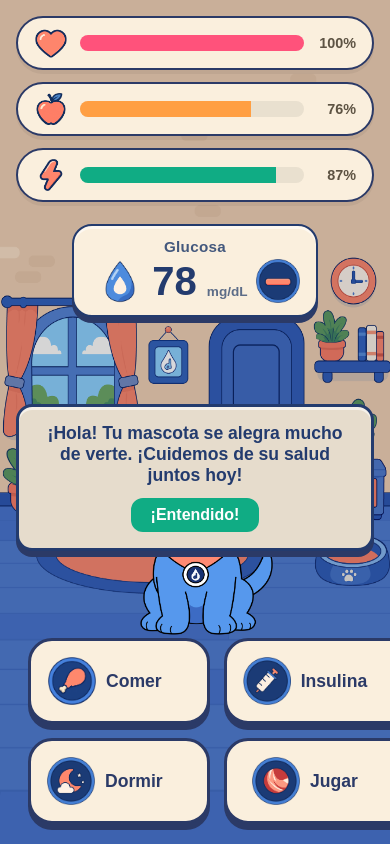
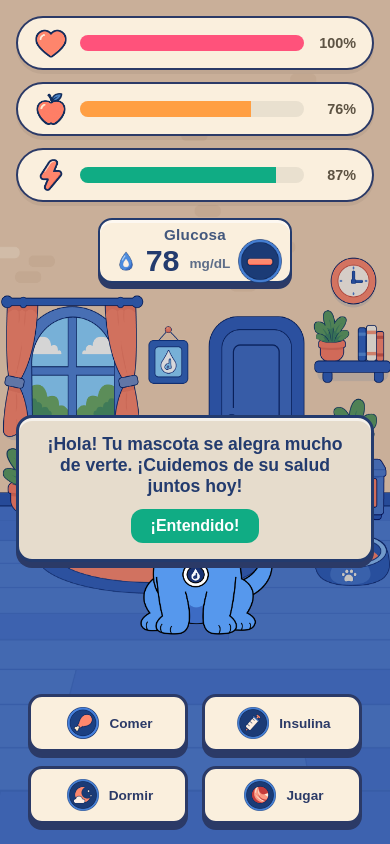
Before and after one commit to avesga2003/Diabetter-Mascota, a plain HTML site: page index.html in a window 390 px wide. Drawn offline with Linux system fonts and the light colour scheme.

Commit message:
Version responsive

```diff
--- a/cssstyle.css
+++ b/cssstyle.css
@@ -377,3 +377,59 @@ canvas {
     0% { transform: scale(0.8); opacity: 0; }
     100% { transform: scale(1); opacity: 1; }
 }
+
+@media (max-width: 480px) {
+
+    /* 1. Reducimos el tamaño general de las barras superiores */
+    /* Ajusta aquí las clases de tus contenedores de barras si se llaman distinto */
+    .status-bar-container, .hud-bar {
+        margin-bottom: 6px !important;
+        padding: 4px 10px !important;
+    }
+
+    /* 2. Compactamos el medidor de glucosa */
+    #gluko-display {
+        padding: 6px 16px !important; /* Menos espacio interno */
+        margin-top: 4px !important;
+        border-radius: 14px !important;
+    }
+
+    #gluko-value {
+        font-size: 1.9rem !important; /* Bajamos de 2.5rem a 1.9rem */
+    }
+
+    .gluko-icon-img {
+        width: 20px !important; /* Gotita más pequeña */
+        height: 20px !important;
+    }
+
+    /* 3. Compactamos la cuadrícula de botones de abajo */
+    .action-btn {
+        /* Reducimos los paddings exagerados que causaban la altura masiva */
+        padding: 10px 12px 10px 16px !important;
+        font-size: 0.85rem !important; /* Texto ligeramente más pequeño */
+        border-radius: 14px !important;
+    }
+
+    /* Reducimos el tamaño de tus iconos circulares */
+    .btn-icon-img {
+        width: 32px !important;  /* Bajamos de 44px a 32px */
+        height: 32px !important;
+    }
+
+    /* Si tienes un contenedor circular azul para el icono, bájale el tamaño aquí */
+    .icon-container-circulo {
+        width: 40px !important;
+        height: 40px !important;
+    }
+
+    /* 4. Asegurar que el contenedor del juego no se desborde */
+    /* Si tu contenedor principal tiene otra clase (ej: .game-container), cámbialo aquí */
+    #game-wrapper, #game-container {
+        padding: 8px !important;
+        display: flex;
+        flex-direction: column;
+        justify-content: space-between;
+        height: 100vh; /* Fuerza a que todo quepa exactamente en la pantalla del celular */
+    }
+}
```
